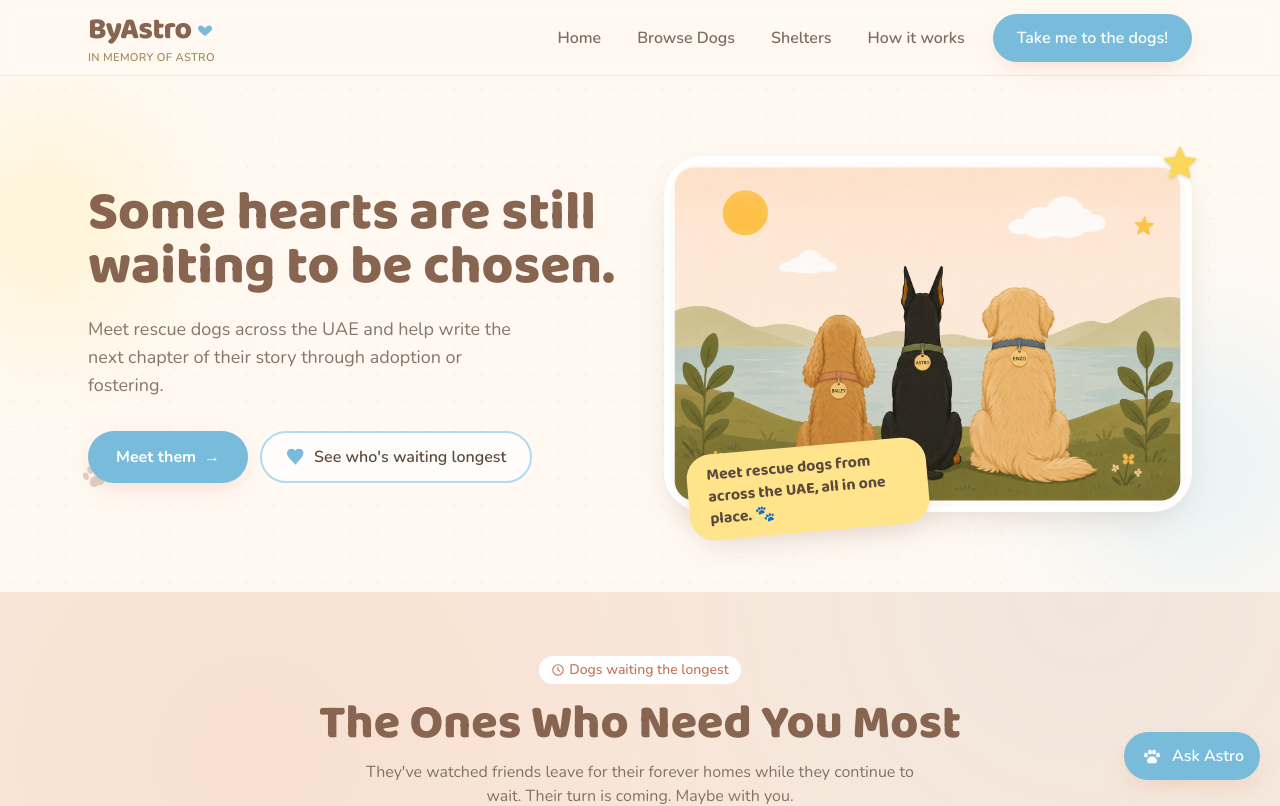
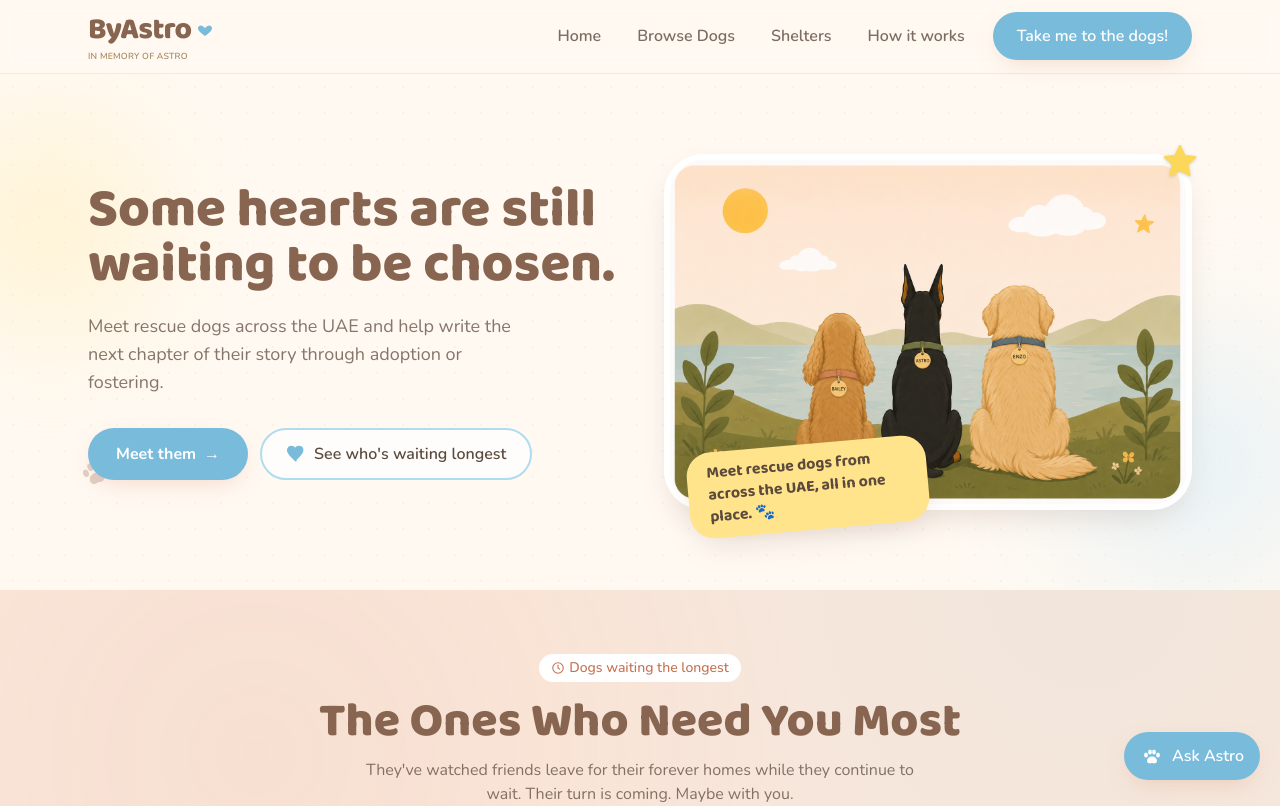
Before and after one commit to andymusa/byastro, a Next.js app: page / in a window 1280 px wide. Shown: the top 806 px of the page. Built offline with nearby package versions, Linux system fonts and the light colour scheme.

Commit message:
Make 'In memory of Astro' logo line smaller

```diff
--- a/components/Logo.js
+++ b/components/Logo.js
@@ -12,7 +12,7 @@ export default function Logo({ className = "", textClass = "text-3xl", tribute =
         </svg>
       </span>
       {tribute && (
-        <span className="mt-1 text-[0.7rem] font-semibold uppercase tracking-wide text-sand-500">
+        <span className="mt-1 text-[0.55rem] font-semibold uppercase tracking-wide text-sand-500">
           In memory of Astro
         </span>
       )}
```
